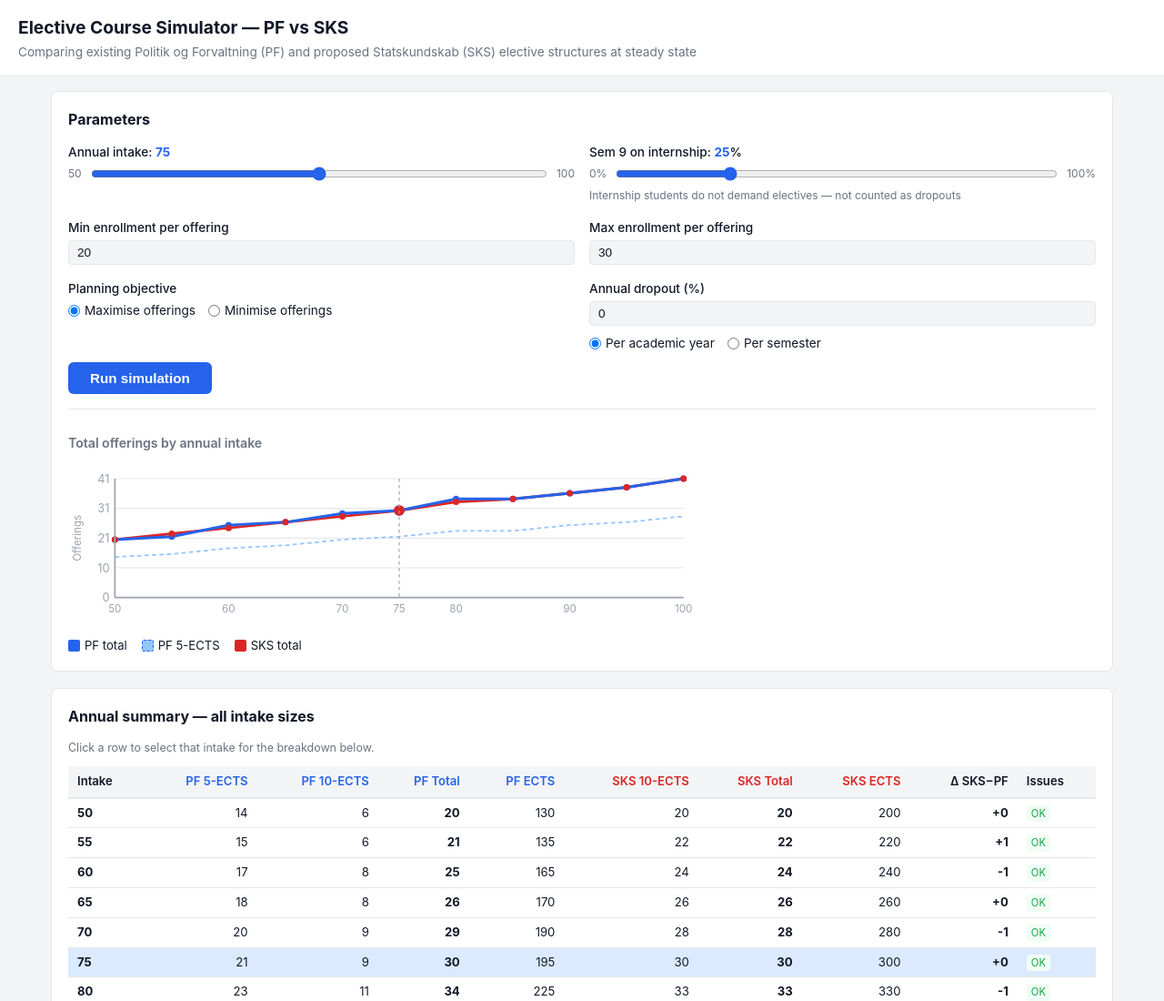
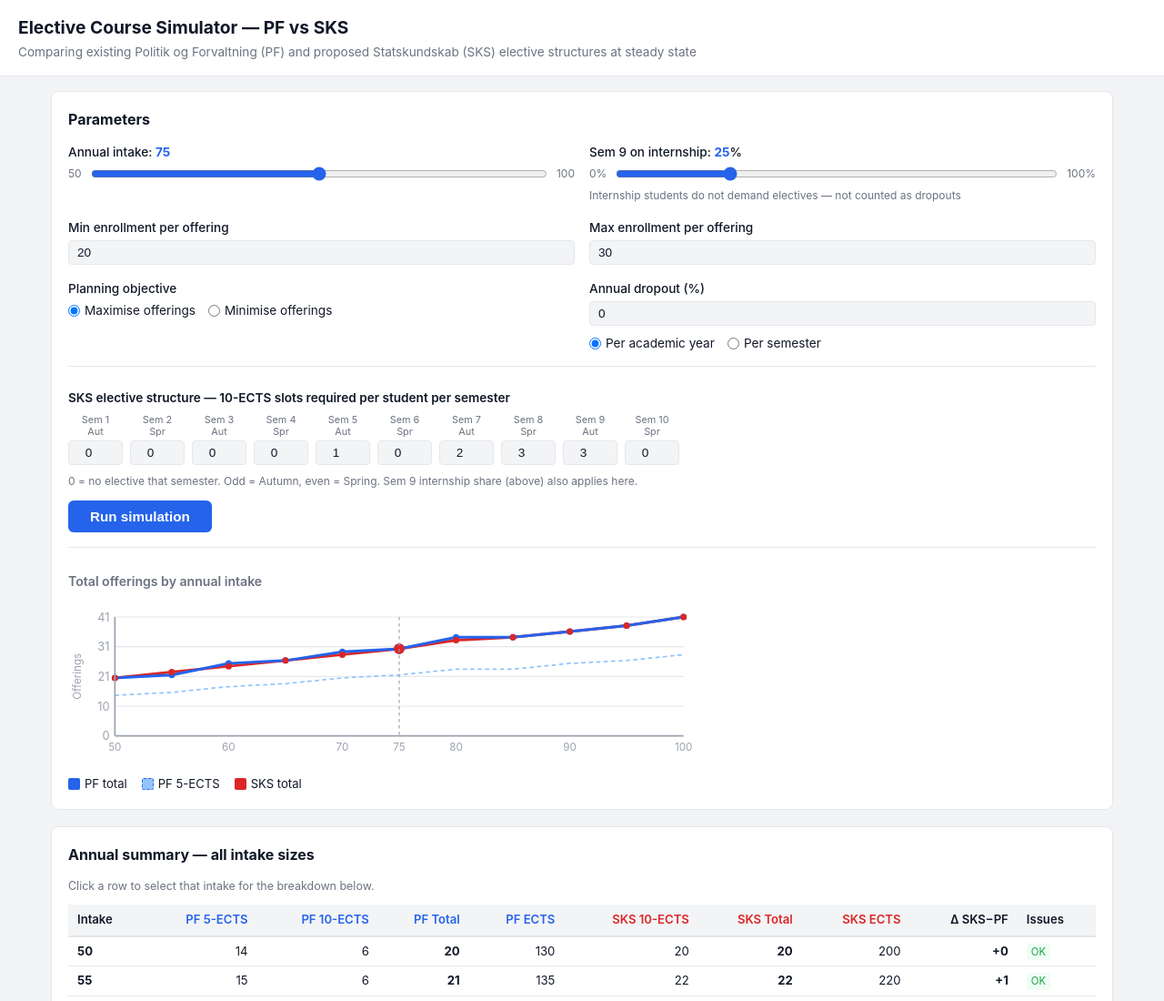
Before and after one commit to sassmikkelsen/elective-course-simulator, a plain HTML site: page index.html in a window 1280 px wide. Shown: the top 1100 px of the page at 91% size. Drawn offline with Linux system fonts and the light colour scheme.

Commit message:
Add configurable SKS elective structure
Ten number inputs (sems 1-10) let users set how many 10-ECTS elective
slots each semester requires. Defaults match the existing SKS setup:
sem 5=1, sem 7=2, sem 8=3, sem 9=3, all others=0. The simulation reads
these inputs and builds the SKS elective array dynamically; existing
automated tests are unaffected because they supply no sksElectives
param and fall back to the hardcoded programme definition.

Co-Authored-By: Claude Sonnet 4.6 <noreply@anthropic.com>

```diff
--- a/index.html
+++ b/index.html
@@ -64,6 +64,15 @@ input[type=number]:focus{outline:2px solid var(--pf);border-color:transparent}
 .run-btn{background:var(--pf);color:#fff;border:none;border-radius:6px;padding:9px 24px;font-size:.95rem;font-weight:600;cursor:pointer;margin-top:10px}
 .run-btn:hover{opacity:.9}
 .run-btn:focus{outline:3px solid var(--pf);outline-offset:2px}
+
+/* SKS config grid */
+.sks-cfg{margin-top:14px;padding-top:14px;border-top:1px solid var(--border)}
+.sks-cfg h3{font-size:.85rem;font-weight:600;margin-bottom:8px}
+.sem-grid{display:flex;flex-wrap:wrap;gap:8px;margin-bottom:6px}
+.sem-cell{display:flex;flex-direction:column;align-items:center;gap:3px;min-width:44px}
+.sem-lbl{font-size:.68rem;text-align:center;color:var(--muted);line-height:1.2}
+.sem-inp{width:44px;text-align:center;padding:4px 2px;font-size:.85rem;background:var(--bg);border:1px solid var(--border);border-radius:4px;color:var(--text)}
+.sem-inp:focus{outline:2px solid var(--sks);border-color:transparent}
 
 /* Line chart inside params card */
 .line-section{margin-top:16px;padding-top:16px;border-top:1px solid var(--border)}
@@ -168,6 +177,22 @@ details summary{cursor:pointer;font-weight:600;padding:6px 0}
         <label><input type="radio" name="dtime" value="sem"> Per semester</label>
       </div>
     </div>
+  </div>
+  <div class="sks-cfg">
+    <h3>SKS elective structure — 10-ECTS slots required per student per semester</h3>
+    <div class="sem-grid">
+      <div class="sem-cell"><span class="sem-lbl">Sem 1<br>Aut</span><input type="number" id="sks-s1" class="sem-inp" min="0" max="9" value="0" aria-label="Sem 1 slots"></div>
+      <div class="sem-cell"><span class="sem-lbl">Sem 2<br>Spr</span><input type="number" id="sks-s2" class="sem-inp" min="0" max="9" value="0" aria-label="Sem 2 slots"></div>
+      <div class="sem-cell"><span class="sem-lbl">Sem 3<br>Aut</span><input type="number" id="sks-s3" class="sem-inp" min="0" max="9" value="0" aria-label="Sem 3 slots"></div>
+      <div class="sem-cell"><span class="sem-lbl">Sem 4<br>Spr</span><input type="number" id="sks-s4" class="sem-inp" min="0" max="9" value="0" aria-label="Sem 4 slots"></div>
+      <div class="sem-cell"><span class="sem-lbl">Sem 5<br>Aut</span><input type="number" id="sks-s5" class="sem-inp" min="0" max="9" value="1" aria-label="Sem 5 slots"></div>
+      <div class="sem-cell"><span class="sem-lbl">Sem 6<br>Spr</span><input type="number" id="sks-s6" class="sem-inp" min="0" max="9" value="0" aria-label="Sem 6 slots"></div>
+      <div class="sem-cell"><span class="sem-lbl">Sem 7<br>Aut</span><input type="number" id="sks-s7" class="sem-inp" min="0" max="9" value="2" aria-label="Sem 7 slots"></div>
+      <div class="sem-cell"><span class="sem-lbl">Sem 8<br>Spr</span><input type="number" id="sks-s8" class="sem-inp" min="0" max="9" value="3" aria-label="Sem 8 slots"></div>
+      <div class="sem-cell"><span class="sem-lbl">Sem 9<br>Aut</span><input type="number" id="sks-s9" class="sem-inp" min="0" max="9" value="3" aria-label="Sem 9 slots"></div>
+      <div class="sem-cell"><span class="sem-lbl">Sem 10<br>Spr</span><input type="number" id="sks-s10" class="sem-inp" min="0" max="9" value="0" aria-label="Sem 10 slots"></div>
+    </div>
+    <span class="hint">0 = no elective that semester. Odd = Autumn, even = Spring. Sem 9 internship share (above) also applies here.</span>
   </div>
   <div id="ctrl-err" style="color:var(--err);font-size:.82rem;margin-top:8px;display:none"></div>
   <button class="run-btn" id="run-btn">Run simulation</button>
@@ -293,10 +318,11 @@ function simOne(intake, p) {
   for (var ki = 0; ki < progKeys.length; ki++) {
     var key = progKeys[ki];
     var prog = PROG[key];
+    var electives = (key === 'SKS' && p.sksElectives !== undefined) ? p.sksElectives : prog.electives;
     var semRows = [];
 
-    for (var ei = 0; ei < prog.electives.length; ei++) {
-      var e = prog.electives[ei];
+    for (var ei = 0; ei < electives.length; ei++) {
+      var e = electives[ei];
       var yr = acYear(e.sem);
       var trm = termOf(e.sem);
       var raw = cohortSize(intake, yr, dropPct, dTime);
@@ -378,7 +404,15 @@ function getParams() {
   var dTime = dtEl ? dtEl.value : 'year';
   var internPct = parseInt(document.getElementById('sl-intern').value, 10);
   var intake = parseInt(document.getElementById('sl-intake').value, 10);
-  return {minE: minE, maxE: maxE, obj: obj, dropPct: dropPct, dTime: dTime, internPct: internPct, intake: intake};
+  var sksElectives = [];
+  for (var s = 1; s <= 10; s++) {
+    var sksEl = document.getElementById('sks-s' + s);
+    var cnt = sksEl ? (parseInt(sksEl.value, 10) || 0) : 0;
+    if (cnt > 0) {
+      sksElectives.push({sem: s, ects: 10, slots: cnt, name: cnt === 1 ? 'Valgfag' : 'Valgfag (\xd7' + cnt + ')'});
+    }
+  }
+  return {minE: minE, maxE: maxE, obj: obj, dropPct: dropPct, dTime: dTime, internPct: internPct, intake: intake, sksElectives: sksElectives};
 }
 
 function runSim() {
```
